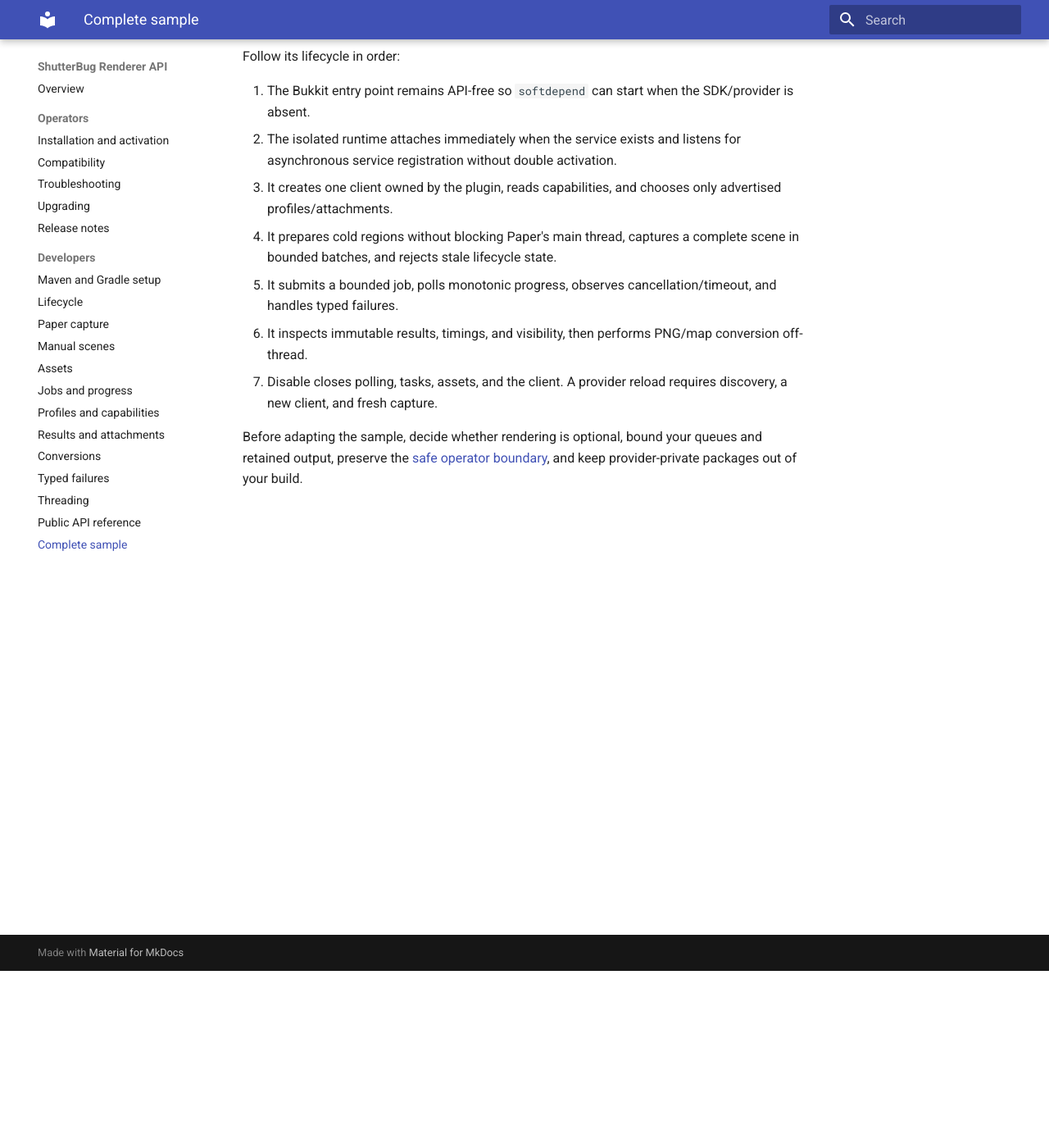
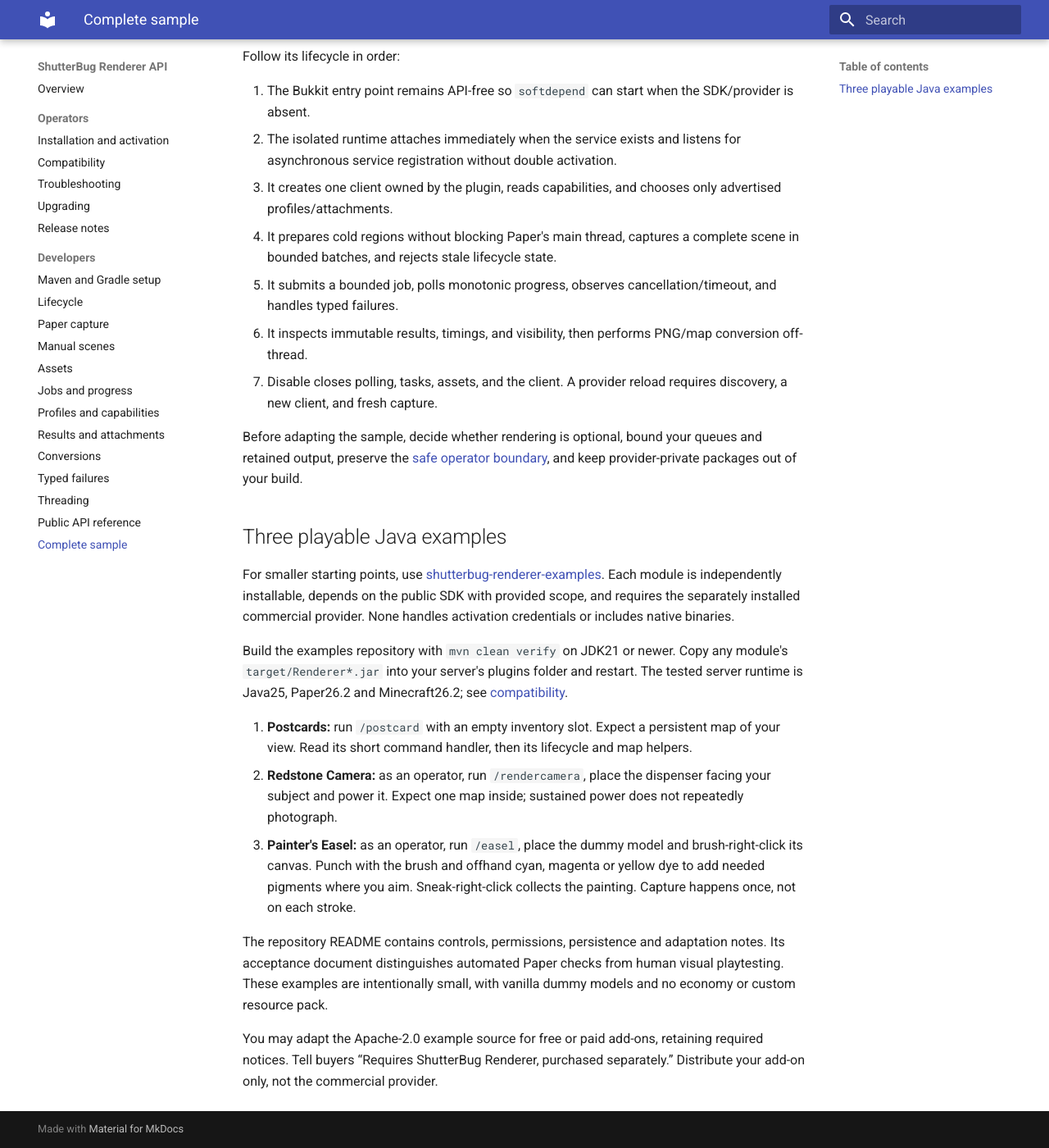
Before and after one commit to kernel-person/shutterbug-renderer-api, an MkDocs documentation site: the page built from docs/sample-walkthrough.md, in a window 1280 px wide and 1400 px high, scrolled down 216 px. Shown: the whole window at 82% size. Built offline with MkDocs 1.6.1 and Material for MkDocs 9.7.7, drawn with Linux system fonts in a browser that asks for light colours.

Commit message:
Document playable examples and commercial third-party add-ons

```diff
--- a/docs/sample-walkthrough.md
+++ b/docs/sample-walkthrough.md
@@ -13,3 +13,17 @@ Follow its lifecycle in order:
 7. Disable closes polling, tasks, assets, and the client. A provider reload requires discovery, a new client, and fresh capture.
 
 Before adapting the sample, decide whether rendering is optional, bound your queues and retained output, preserve the [safe operator boundary](operator-guide.md), and keep provider-private packages out of your build.
+
+## Three playable Java examples
+
+For smaller starting points, use [shutterbug-renderer-examples](https://github.com/kernel-person/shutterbug-renderer-examples). Each module is independently installable, depends on the public SDK with provided scope, and requires the separately installed commercial provider. None handles activation credentials or includes native binaries.
+
+Build the examples repository with `mvn clean verify` on JDK21 or newer. Copy any module's `target/Renderer*.jar` into your server's plugins folder and restart. The tested server runtime is Java25, Paper26.2 and Minecraft26.2; see [compatibility](compatibility.md).
+
+1. **Postcards:** run `/postcard` with an empty inventory slot. Expect a persistent map of your view. Read its short command handler, then its lifecycle and map helpers.
+2. **Redstone Camera:** as an operator, run `/rendercamera`, place the dispenser facing your subject and power it. Expect one map inside; sustained power does not repeatedly photograph.
+3. **Painter's Easel:** as an operator, run `/easel`, place the dummy model and brush-right-click its canvas. Punch with the brush and offhand cyan, magenta or yellow dye to add needed pigments where you aim. Sneak-right-click collects the painting. Capture happens once, not on each stroke.
+
+The repository README contains controls, permissions, persistence and adaptation notes. Its acceptance document distinguishes automated Paper checks from human visual playtesting. These examples are intentionally small, with vanilla dummy models and no economy or custom resource pack.
+
+You may adapt the Apache-2.0 example source for free or paid add-ons, retaining required notices. Tell buyers “Requires ShutterBug Renderer, purchased separately.” Distribute your add-on only, not the commercial provider.
--- a/publication-manifest.json
+++ b/publication-manifest.json
@@ -21,14 +21,14 @@
     "docs/fixtures/OptionalRendererRuntime.java": "91b0208be29d2900a8efa152f2636fe7ead99bb327d180041820a0efbc41df2c",
     "docs/fixtures/RecoveryExample.java": "0d5f1f936aa739db31cef3cfb8f05e83d740055faab723c5f3a143e10f02b77c",
     "docs/fixtures/ResultInspectionExample.java": "2208106a34e27a8b6fdc3c959f531552b96e4fe63619fde4d408d004a154aa4e",
-    "docs/index.md": "ce29955d650f906bce8475a807f6d50e89419153890ed09038f0bbf51c051cf7",
+    "docs/index.md": "ae5681a5146f94a30fe667e5256b7f15ada9ac60039c9def847ad9a791947cbd",
     "docs/jobs.md": "9780d752d749ef27de44058b7e8ba875c2b21841f25ed44c9b47295b1795d69b",
     "docs/lifecycle.md": "b465d07237053401d585590582b3712517484389ed39e8fbb6d6d7f575f52a4a",
     "docs/manual-scenes.md": "d15d15b8ab840fc96a44f191809af5d84c994dd432dae3fceace47473fe1133b",
     "docs/operator-guide.md": "93c21add0c285c1e1141be9d8fccb5734646f7eb936dd425a20efea50ca5d276",
     "docs/profiles.md": "3450d091fb99f7fd987668f814b719d9dbd1b6a4f53e538f1f49d4b2b14872d4",
     "docs/release-notes.md": "4c71c82835634962e93b2e3e71df7b99466b4bbc211ad342526afa291cee3fe0",
-    "docs/sample-walkthrough.md": "699ddca281bba68665e273c187d6a1d9ef0ef1545257ff64f49802ef64b34bc6",
+    "docs/sample-walkthrough.md": "bbcf52db4660af9d36c5eb2b34efcf830b20ae5bb3ed5c7778bc5ed91b488091",
     "docs/setup.md": "9f9bc6fcc38ae9c8d6ff2e527b9b2b3206a61c73018d911a1fda6278d5428e35",
     "docs/threading.md": "18cd11fa06644658afb9085f31828dfd36f3d13925ecf78cbe4d770ccaec7de7",
     "docs/troubleshooting.md": "b2ec33ff9095c333c4c8e7387c2123a052354765781ac53ffb6cb18ce7d1a449",
```
Also changed, not shown: docs/index.md (+6 -0 lines), 1 other file.
